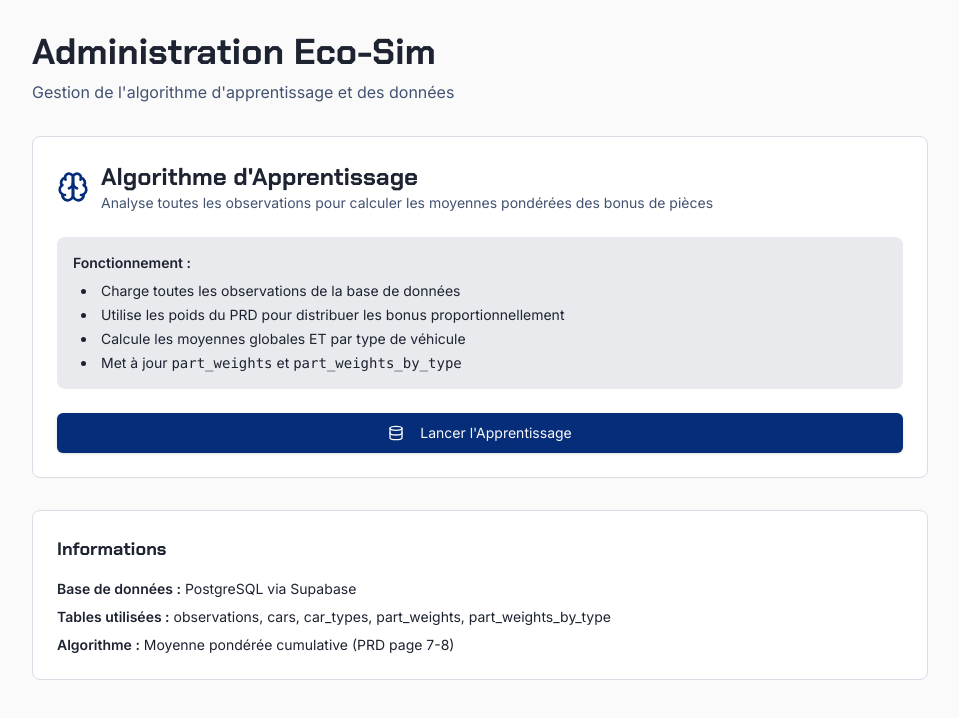
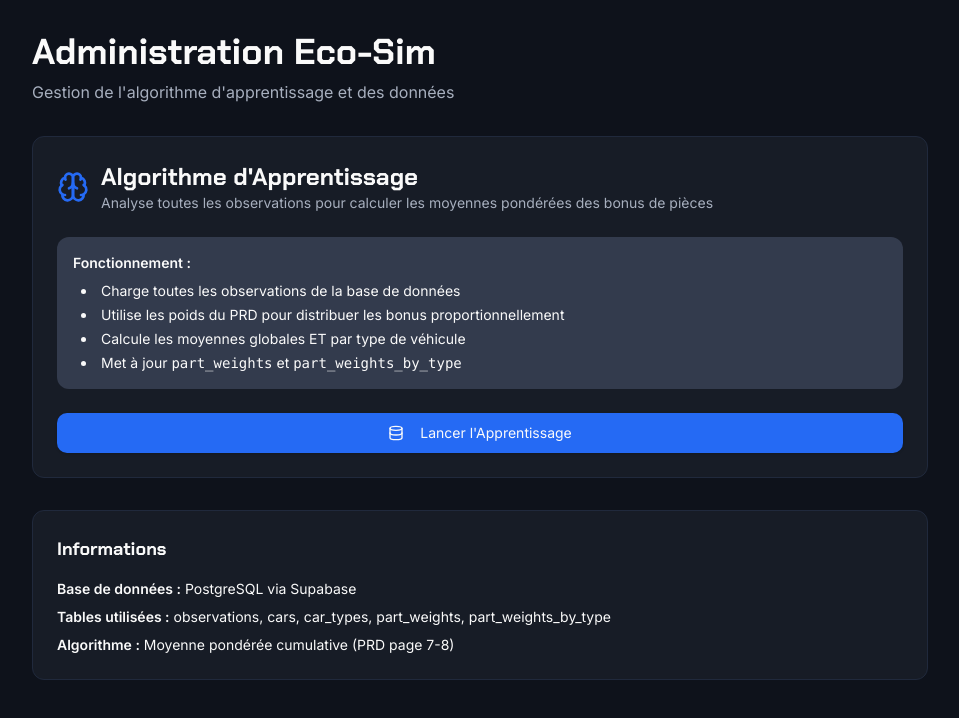
Before and after one commit to nc7hmwtkz4-dot/sg-a5c69e9f-1cdc-4a73-86d8-94fb2853ffe2-1777106708, a Next.js app: page /admin in a window 1280 px wide. Shown: the top 718 px of the page, without its empty margins (160-1119 px from the left). Built offline with nearby package versions, Linux system fonts and the light colour scheme; no server answers.

Commit message:
feat(ui): implement dark premium automotive design

```diff
--- a/src/styles/globals.css
+++ b/src/styles/globals.css
@@ -12,37 +12,37 @@
 
 @layer base {
   :root {
-    --radius: 0.5rem;
+    --radius: 0.75rem;
 
-    /* Eco-Sim Color System */
-    --background: 0 0% 98%;
-    --foreground: 220 25% 15%;
-    --card: 0 0% 100%;
-    --card-foreground: 220 25% 15%;
-    --popover: 0 0% 100%;
-    --popover-foreground: 220 25% 15%;
+    /* Dark Premium Automotive Design */
+    --background: 220 30% 8%;
+    --foreground: 0 0% 98%;
+    --card: 220 25% 12%;
+    --card-foreground: 0 0% 98%;
+    --popover: 220 25% 12%;
+    --popover-foreground: 0 0% 98%;
 
-    /* Primary: Deep Navy - Data Authority */
-    --primary: 220 90% 25%;
+    /* Primary: Electric Blue - Tech Authority */
+    --primary: 220 90% 55%;
     --primary-foreground: 0 0% 98%;
 
     /* Accent: Racing Orange - Energy & CTAs */
     --accent: 25 95% 53%;
     --accent-foreground: 0 0% 98%;
 
-    /* Muted: Light Gray Panels */
-    --muted: 220 15% 92%;
-    --muted-foreground: 220 25% 35%;
+    /* Muted: Medium Gray */
+    --muted: 220 20% 25%;
+    --muted-foreground: 220 15% 70%;
 
-    /* Secondary: Softer Navy */
-    --secondary: 220 50% 85%;
-    --secondary-foreground: 220 90% 25%;
+    /* Secondary: Softer Blue */
+    --secondary: 220 50% 20%;
+    --secondary-foreground: 0 0% 98%;
 
     --destructive: 0 84% 60%;
     --destructive-foreground: 0 0% 98%;
-    --border: 220 20% 88%;
-    --input: 220 20% 88%;
-    --ring: 220 90% 25%;
+    --border: 220 30% 18%;
+    --input: 220 30% 18%;
+    --ring: 220 90% 55%;
 
     /* Rarity Colors (Game UI) */
     --rarity-gris: 0 0% 50%;
@@ -52,49 +52,19 @@
     --rarity-legendaire: 45 93% 47%;
 
     --chart-1: 25 95% 53%;
-    --chart-2: 220 90% 25%;
+    --chart-2: 220 90% 55%;
     --chart-3: 142 71% 45%;
     --chart-4: 217 91% 60%;
     --chart-5: 271 81% 56%;
 
-    --sidebar: 0 0% 98%;
-    --sidebar-foreground: 220 25% 15%;
-    --sidebar-primary: 220 90% 25%;
-    --sidebar-primary-foreground: 0 0% 98%;
-    --sidebar-accent: 220 15% 92%;
-    --sidebar-accent-foreground: 220 25% 15%;
-    --sidebar-border: 220 20% 88%;
-    --sidebar-ring: 220 90% 25%;
-  }
-
-  .dark {
-    --background: 220 25% 8%;
-    --foreground: 0 0% 98%;
-    --card: 220 25% 12%;
-    --card-foreground: 0 0% 98%;
-    --popover: 220 25% 12%;
-    --popover-foreground: 0 0% 98%;
-    --primary: 220 90% 35%;
-    --primary-foreground: 0 0% 98%;
-    --accent: 25 95% 53%;
-    --accent-foreground: 0 0% 98%;
-    --muted: 220 25% 18%;
-    --muted-foreground: 220 15% 70%;
-    --secondary: 220 50% 20%;
-    --secondary-foreground: 0 0% 98%;
-    --destructive: 0 84% 60%;
-    --destructive-foreground: 0 0% 98%;
-    --border: 220 25% 22%;
-    --input: 220 25% 22%;
-    --ring: 220 90% 35%;
     --sidebar: 220 25% 12%;
     --sidebar-foreground: 0 0% 98%;
-    --sidebar-primary: 220 90% 35%;
+    --sidebar-primary: 220 90% 55%;
     --sidebar-primary-foreground: 0 0% 98%;
-    --sidebar-accent: 220 25% 18%;
+    --sidebar-accent: 220 20% 25%;
     --sidebar-accent-foreground: 0 0% 98%;
-    --sidebar-border: 220 25% 22%;
-    --sidebar-ring: 220 90% 35%;
+    --sidebar-border: 220 30% 18%;
+    --sidebar-ring: 220 90% 55%;
   }
 }
 
@@ -105,6 +75,8 @@
   body {
     @apply bg-background text-foreground;
     font-family: 'Inter', system-ui, sans-serif;
+    background-image: radial-gradient(circle at top right, hsl(220 30% 10%), hsl(220 30% 8%));
+    background-attachment: fixed;
   }
   h1, h2, h3, h4, h5, h6 {
     font-family: 'Chakra Petch', system-ui, sans-serif;
@@ -116,27 +88,37 @@
     @apply mx-auto px-4 md:px-6 lg:px-8 max-w-7xl w-full;
   }
 
+  .glass-card {
+    @apply bg-card/60 backdrop-blur-xl border border-border/50;
+    box-shadow: 0 8px 32px 0 rgba(0, 0, 0, 0.37);
+  }
+
+  .glow-border {
+    @apply border border-primary/30;
+    box-shadow: 0 0 20px rgba(59, 130, 246, 0.1);
+  }
+
   .rarity-badge {
     @apply inline-flex items-center justify-center px-2.5 py-0.5 rounded-md text-xs font-semibold uppercase tracking-wide;
   }
 
   .rarity-gris {
-    @apply bg-gray-100 text-gray-700 border border-gray-300;
+    @apply bg-gray-900 text-gray-400 border border-gray-700;
   }
 
   .rarity-singuliere {
-    @apply bg-green-50 text-green-700 border border-green-300;
+    @apply bg-green-950 text-green-400 border border-green-800;
   }
 
   .rarity-rare {
-    @apply bg-blue-50 text-blue-700 border border-blue-300;
+    @apply bg-blue-950 text-blue-400 border border-blue-800;
   }
 
   .rarity-epique {
-    @apply bg-purple-50 text-purple-700 border border-purple-300;
+    @apply bg-purple-950 text-purple-400 border border-purple-800;
   }
 
   .rarity-legendaire {
-    @apply bg-yellow-50 text-yellow-700 border border-yellow-400;
+    @apply bg-yellow-950 text-yellow-400 border border-yellow-800;
   }
 }
```
Also changed, not shown: .softgen/project.md.
